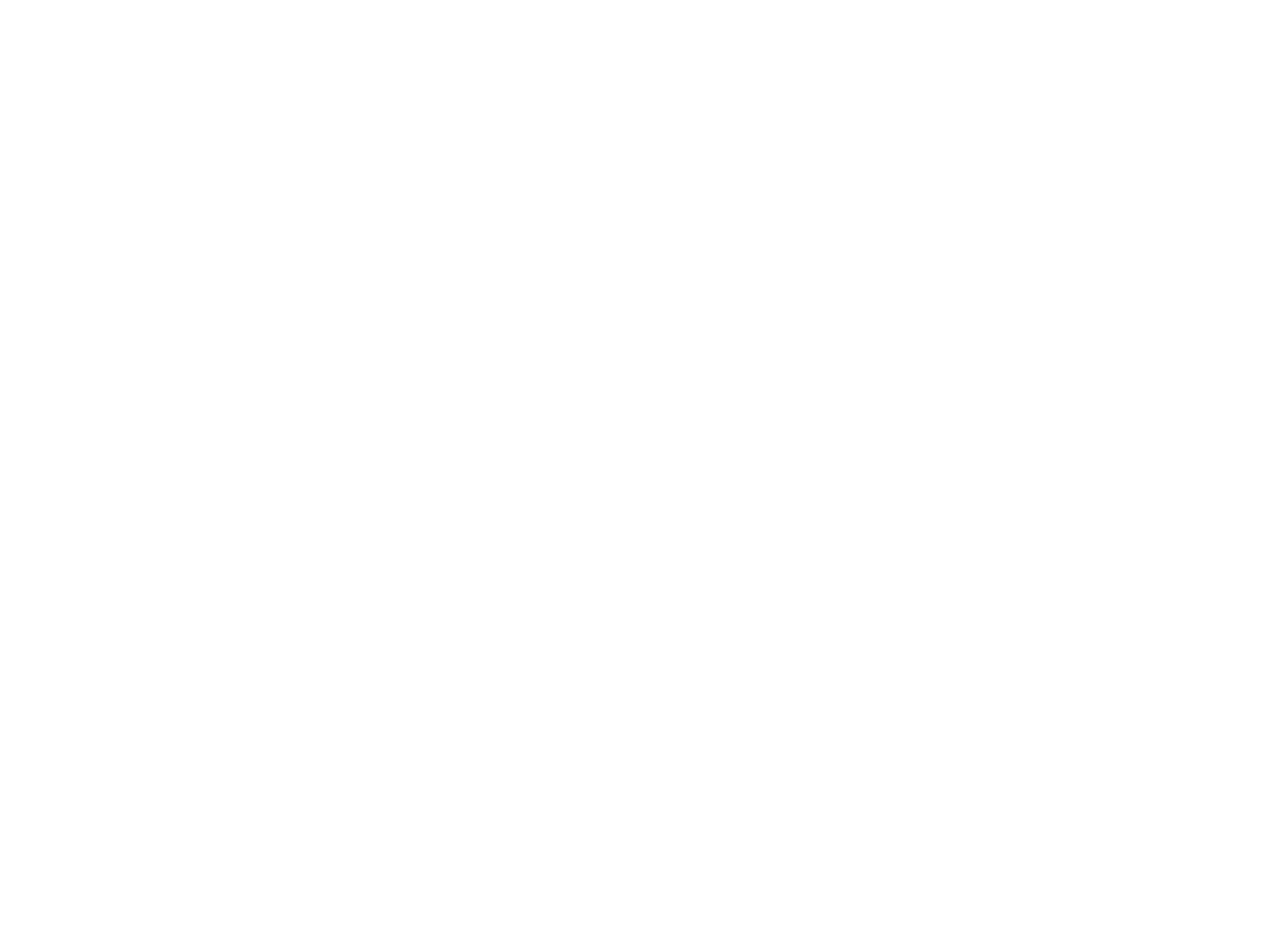
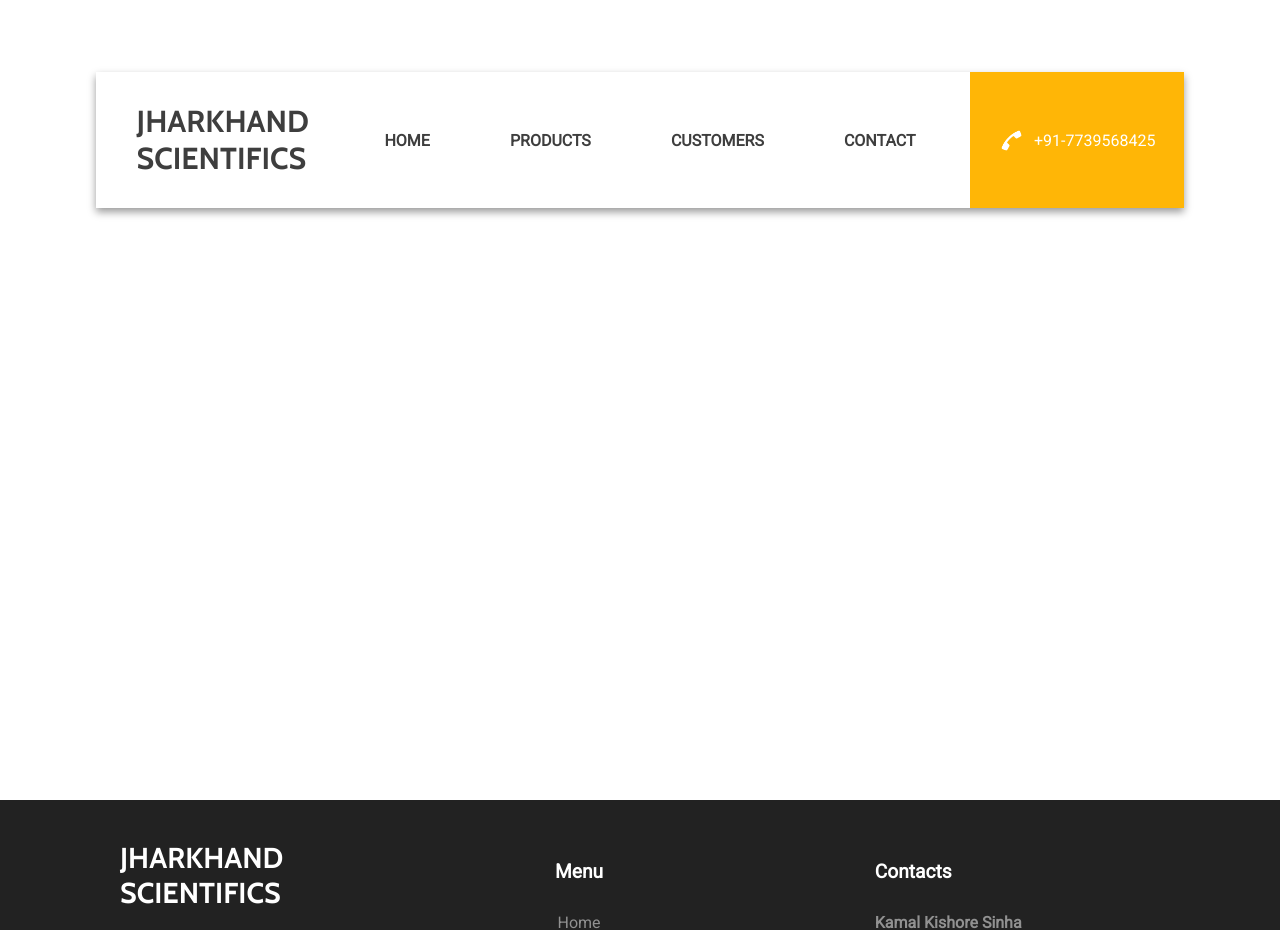
Before and after one commit to sawarni99/jharkhand-scientifics, a React (Create React App) app: page /products in a window 1280 px wide. Shown: the top 930 px of the page. Before the commit the page ends 800 px from the top, so only its background shows below. Built offline with nearby package versions, Linux system fonts and the light colour scheme.

Commit message:
Created product page layout

```diff
--- a/src/pages/productPage/ProductPage.css
+++ b/src/pages/productPage/ProductPage.css
@@ -0,0 +1,7 @@
+.product-page {
+  width: 100%;
+  padding-top: var(--height-navbar);
+}
+.product-page-body {
+  min-height: calc(100vh - var(--height-navbar));
+}
--- a/src/pages/productPage/ProductPage.js
+++ b/src/pages/productPage/ProductPage.js
@@ -1,8 +1,20 @@
 import React from "react";
 import "./ProductPage.css";
+import Navbar from "../../components/navbar/Navbar";
+import Footer from "../../components/footer/Footer";
 
 function ProductPage() {
-  return <div></div>;
+  return (
+    <div className="product-page">
+      <div className="product-page-header">
+        <Navbar />
+      </div>
+      <div className="product-page-body"></div>
+      <div className="product-page-footer">
+        <Footer />
+      </div>
+    </div>
+  );
 }
 
 export default ProductPage;
```
